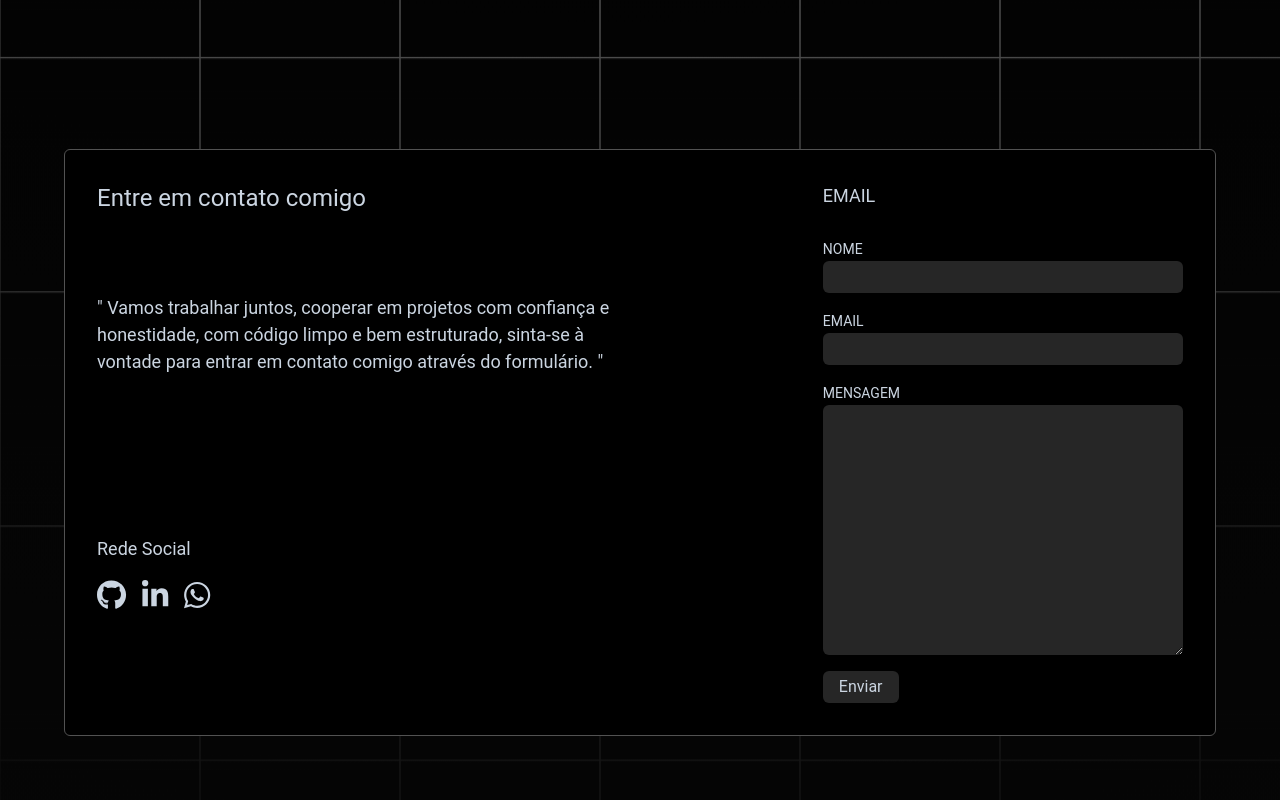
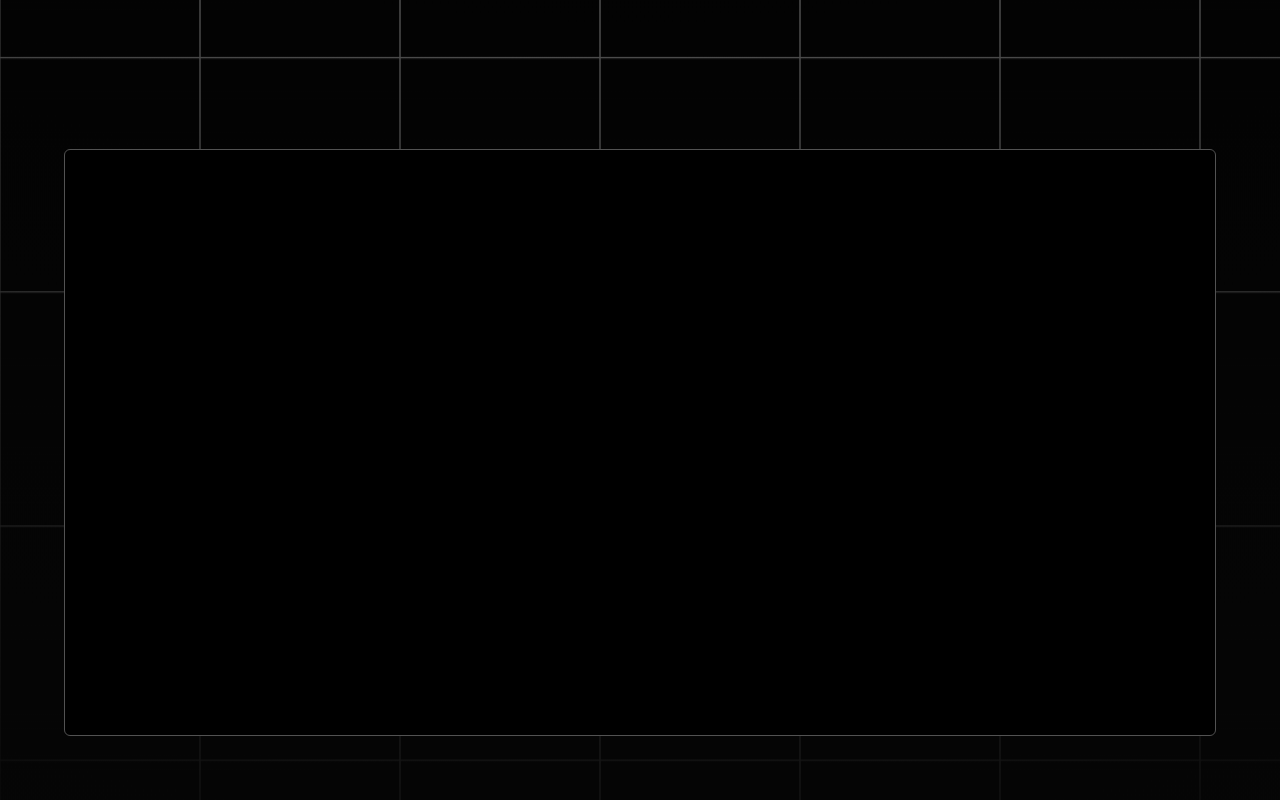
Before and after one commit to Gui7F/Portifolio, a React (Vite) app: page / in a window 1280 px wide. Shown: the part 5413-6213 px from the top of the page. Built offline with nearby package versions, Linux system fonts and the light colour scheme.

Commit message:
style: add animation to contact section

```diff
--- a/src/components/Navbar.jsx
+++ b/src/components/Navbar.jsx
@@ -12,6 +12,7 @@ import { faBook } from "@fortawesome/free-solid-svg-icons";
 import { faListCheck } from "@fortawesome/free-solid-svg-icons/faListCheck";
 import { faLinkedinIn } from "@fortawesome/free-brands-svg-icons/faLinkedinIn";
 import { faGithub } from "@fortawesome/free-brands-svg-icons/faGithub";
+import { faCode } from "@fortawesome/free-solid-svg-icons";
 //hook
 import { useState } from "react";
 
@@ -183,6 +184,18 @@ function Navbar({
               <button
                 className="w-full text-end px-4"
                 onClick={() => {
+                  scrollToSection(stackRef);
+                  toggleMenu();
+                }}
+              >
+                STACK <FontAwesomeIcon icon={faCode} />
+              </button>
+            </div>
+
+            <div className="border-b border-zinc-800  h-14 flex items-center">
+              <button
+                className="w-full text-end px-4"
+                onClick={() => {
                   scrollToSection(contactRef);
                   toggleMenu();
                 }}
--- a/src/pages/Contact.jsx
+++ b/src/pages/Contact.jsx
@@ -1,56 +1,132 @@
-import React, { useRef , useState} from 'react'
-import emailjs from 'emailjs-com'
-import { ToastContainer, toast } from 'react-toastify'
-import 'react-toastify/dist/ReactToastify.css'
+import React, { useRef, useState, useEffect } from "react";
+import emailjs from "emailjs-com";
+import { ToastContainer, toast } from "react-toastify";
+import "react-toastify/dist/ReactToastify.css";
 
 // components
-import SpotlightCard from '../components/SpotlightCard'
+import SpotlightCard from "../components/SpotlightCard";
 // icons
-import { FontAwesomeIcon } from '@fortawesome/react-fontawesome'
-import { faGithub } from '@fortawesome/free-brands-svg-icons'
-import { faWhatsapp } from '@fortawesome/free-brands-svg-icons'
-import { faLinkedinIn } from '@fortawesome/free-brands-svg-icons/faLinkedinIn'
+import { FontAwesomeIcon } from "@fortawesome/react-fontawesome";
+import { faGithub } from "@fortawesome/free-brands-svg-icons";
+import { faWhatsapp } from "@fortawesome/free-brands-svg-icons";
+import { faLinkedinIn } from "@fortawesome/free-brands-svg-icons/faLinkedinIn";
 
+// animation
+import gsap from "gsap";
+import { ScrollTrigger } from "gsap/all";
+gsap.registerPlugin(ScrollTrigger);
 
 const Contact = () => {
-  const form = useRef()
-  const [loading, setLoading] = useState(false)
+  const form = useRef();
+  const [loading, setLoading] = useState(false);
   const sendEmail = (e) => {
-    e.preventDefault()
-    setLoading(true)
-    emailjs.sendForm('service_0yj6tgm', 'template_mc26wi9', form.current, 'pnCCWaS-uwATSWwW9')
-      .then((result) => {
-        console.log(result.text)
-        toast.success("Mensagem enviada com sucesso!")
-      }, (error) => {
-        console.log(error.text)
-        toast.error("Erro ao enviar mensagem.")
-      })
+    e.preventDefault();
+    setLoading(true);
+    emailjs
+      .sendForm(
+        "service_0yj6tgm",
+        "template_mc26wi9",
+        form.current,
+        "pnCCWaS-uwATSWwW9"
+      )
+      .then(
+        (result) => {
+          console.log(result.text);
+          toast.success("Mensagem enviada com sucesso!");
+        },
+        (error) => {
+          console.log(error.text);
+          toast.error("Erro ao enviar mensagem.");
+        }
+      )
 
       .finally(() => {
-        setLoading(false)
-        e.target.reset()
-      })
-  }
+        setLoading(false);
+        e.target.reset();
+      });
+  };
+
+  const containerRef = useRef(null);
+
+  useEffect(() => {
+    const ctx = gsap.context(() => {
+      const textItens = gsap.utils.toArray(".textForm");
+      textItens.forEach((item) => {
+        gsap.from(item, {
+          x: -100,
+          opacity: 0,
+          duration: 1,
+          ease : "power4",
+          scrollTrigger: {
+            trigger: containerRef.current,
+            start: "top 80%",
+            toggleActions: "play reverse play reverse",
+          },
+        });
+      });
+
+      const formItens = gsap.utils.toArray(".itensForm");
+      formItens.forEach((item) => {
+        gsap.from(item, {
+          y: 100,
+          opacity: 0,
+          duration: 2,
+          ease:"back",
+          scrollTrigger: {
+            trigger: containerRef.current,
+            start: "top 80%",
+            toggleActions: "play reverse play reverse",
+          },
+        });
+      });
+    });
+    return () => ctx.revert();
+  }, [containerRef]);
 
   return (
     <>
-    <SpotlightCard className="custom-spotlight-card 2xl:w-[60%] w-[90%] m-auto h-auto 2xl:m-auto mb-[100px]" spotlightColor="rgba(147, 167, 180, 0.5)">
-      <div className="text-slate-300 flex justify-between w-full h-full">
-
+      <SpotlightCard
+        className="custom-spotlight-card 2xl:w-[60%] w-[90%] m-auto h-auto 2xl:m-auto mb-[100px]"
+        spotlightColor="rgba(147, 167, 180, 0.5)"
+      >
+        <div
+          className="text-slate-300 flex justify-between w-full h-full"
+          ref={containerRef}
+        >
           {/* Texto */}
           <div className="2xl:w-2/3 pr-8 lg:w-[80%] max-[900px]:hidden max-[480px]:hidden">
-          <h1 className="2xl:text-5xl text-2xl mb-20">Entre em contato comigo</h1>
-          <p className="2xl:text-[22px] mb-40 md:w-[80%] lg:text-[18px]"><span>"</span> Vamos trabalhar juntos, cooperar em projetos com confiança e honestidade, com código limpo e bem estruturado, sinta-se à vontade para entrar em contato comigo através do formulário. <span>"</span></p>
-          <h2 className='2xl:text-2xl lg:text-[18px]'>Rede Social</h2>
-          <div className="flex space-x-4 mt-4 m-auto text-center text-3xl">
-            <a href="https://github.com/Gui7F" target="_blank" rel="noopener noreferrer">
+            <h1 className="textForm 2xl:text-5xl text-2xl mb-20">
+              Entre em contato comigo
+            </h1>
+            <p className="textForm 2xl:text-[22px] mb-40 md:w-[80%] lg:text-[18px]">
+              <span>"</span> Vamos trabalhar juntos, cooperar em projetos com
+              confiança e honestidade, com código limpo e bem estruturado,
+              sinta-se à vontade para entrar em contato comigo através do
+              formulário. <span>"</span>
+            </p>
+            <h2 className="textForm 2xl:text-2xl lg:text-[18px]">
+              Rede Social
+            </h2>
+            <div className="textForm flex space-x-4 mt-4 m-auto text-center text-3xl">
+              <a
+                href="https://github.com/Gui7F"
+                target="_blank"
+                rel="noopener noreferrer"
+              >
                 <FontAwesomeIcon icon={faGithub} />
               </a>
-            <a href="https://www.linkedin.com/in/gui-web-developer/" target="_blank" rel="noopener noreferrer">
+              <a
+                href="https://www.linkedin.com/in/gui-web-developer/"
+                target="_blank"
+                rel="noopener noreferrer"
+              >
                 <FontAwesomeIcon icon={faLinkedinIn} />
               </a>
-            <a href="https://wa.me/5516988287084?text=Ol%C3%A1%20Gui%2C%20tudo%20bem%3F" target="_blank" rel="noopener noreferrer">
+              <a
+                href="https://wa.me/5516988287084?text=Ol%C3%A1%20Gui%2C%20tudo%20bem%3F"
+                target="_blank"
+                rel="noopener noreferrer"
+              >
                 <FontAwesomeIcon icon={faWhatsapp} />
               </a>
             </div>
@@ -58,16 +134,34 @@ const Contact = () => {
 
           {/* Formulário */}
           <div className="2xl:w-1/3 lg:w-[40%] md:w-[75%] m-auto w-full">
-          <h1 className='2xl:text-3xl lg:text-[18px] mb-7'>EMAIL</h1>
-          <form ref={form} onSubmit={sendEmail}>
-            <label className='text-sm'>NOME</label>
-            <input type="text" name="from_name" required className="block w-full mb-4 bg-neutral-800 focus:outline-none rounded-md p-1" />
-            <label className='text-sm'>EMAIL</label>
-            <input type="email" name="from_email" required className="block w-full mb-4 bg-neutral-800 focus:outline-none rounded-md p-1" />
-            <label className='text-sm'>MENSAGEM</label>
-            <textarea name="message" required className="block w-full h-[250px] mb-4 bg-neutral-800 focus:outline-none rounded-md p-1"></textarea>
-              <button type="submit" className='bg-neutral-800 px-4 py-1 rounded-md' disabled={loading}>
-                {loading ? 'Enviando...' : 'Enviar'}
+            <h1 className="itensForm 2xl:text-3xl lg:text-[18px] mb-7">EMAIL</h1>
+            <form ref={form} onSubmit={sendEmail} className="itensForm">
+              <label className="text-sm">NOME</label>
+              <input
+                type="text"
+                name="from_name"
+                required
+                className="block w-full mb-4 bg-neutral-800 focus:outline-none rounded-md p-1"
+              />
+              <label className="text-sm">EMAIL</label>
+              <input
+                type="email"
+                name="from_email"
+                required
+                className="block w-full mb-4 bg-neutral-800 focus:outline-none rounded-md p-1"
+              />
+              <label className="text-sm">MENSAGEM</label>
+              <textarea
+                name="message"
+                required
+                className="block w-full h-[250px] mb-4 bg-neutral-800 focus:outline-none rounded-md p-1"
+              ></textarea>
+              <button
+                type="submit"
+                className="bg-neutral-800 px-4 py-1 rounded-md"
+                disabled={loading}
+              >
+                {loading ? "Enviando..." : "Enviar"}
               </button>
             </form>
           </div>
@@ -86,7 +180,7 @@ const Contact = () => {
         theme="dark"
       />
     </>
-  )
-}
+  );
+};
 
-export default Contact
+export default Contact;
```
Lines whose indentation alone changed are shown as unchanged.
